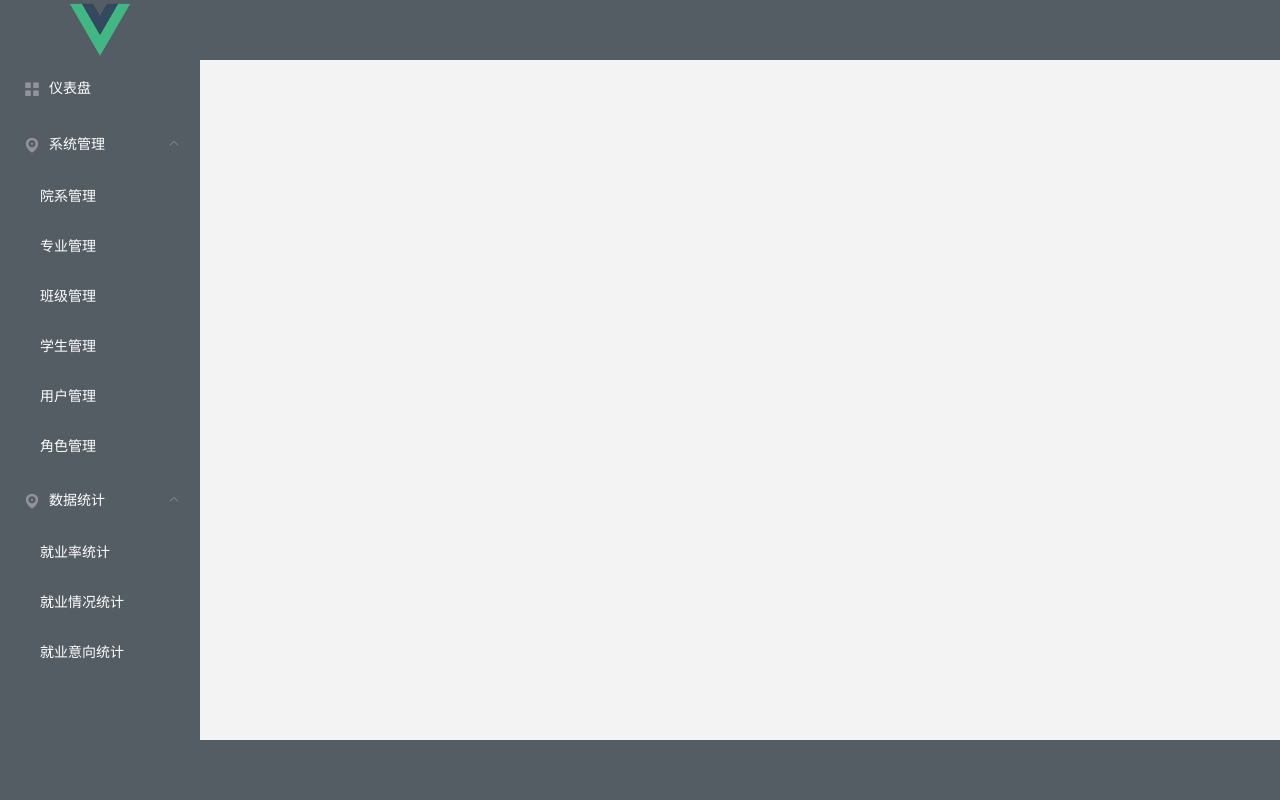
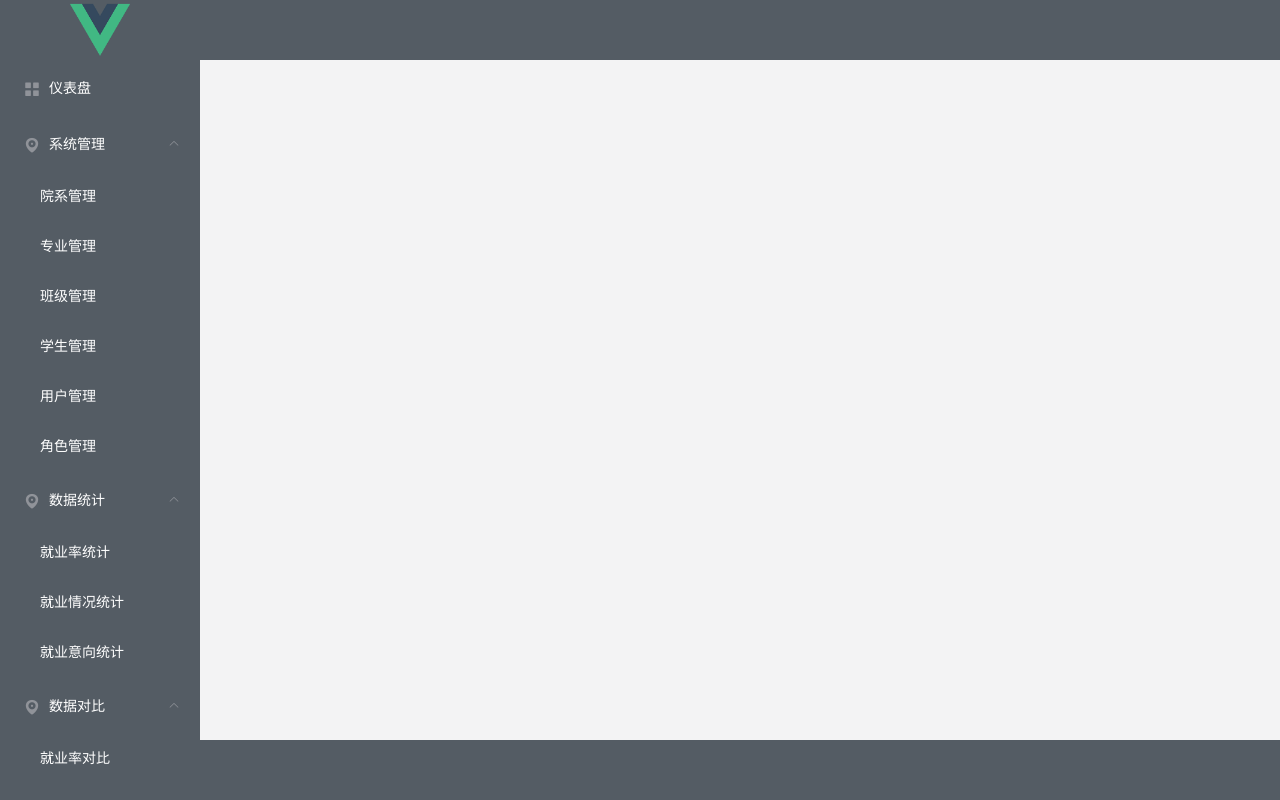
Before and after one commit to Nethercat7/yuio-web, a Vue app: page / in a window 1280 px wide. Built offline with nearby package versions, Linux system fonts and the light colour scheme.

Commit message:
添加就业率对比模块

```diff
--- a/src/layout/components/aside.vue
+++ b/src/layout/components/aside.vue
@@ -5,7 +5,7 @@
       background-color="#545c64"
       text-color="#fff"
       active-text-color="#ffd04b"
-      :default-openeds="['2','3']"
+      :default-openeds="['2', '3','4']"
     >
       <div>
         <img class="logo" src="../../assets/logo.png" alt="Logo" />
@@ -29,19 +29,43 @@
         <el-menu-item index="2-3" @click="$router.push('/system/class')"
           >班级管理</el-menu-item
         >
-        <el-menu-item index="2-4" @click="$router.push('/system/student')">学生管理</el-menu-item>
-        <el-menu-item index="2-5" @click="$router.push('/system/user')">用户管理</el-menu-item>
-        <el-menu-item index='2-6' @click="$router.push('/system/role')">角色管理</el-menu-item>
+        <el-menu-item index="2-4" @click="$router.push('/system/student')"
+          >学生管理</el-menu-item
+        >
+        <el-menu-item index="2-5" @click="$router.push('/system/user')"
+          >用户管理</el-menu-item
+        >
+        <el-menu-item index="2-6" @click="$router.push('/system/role')"
+          >角色管理</el-menu-item
+        >
       </el-submenu>
 
-      <el-submenu index='3'>
+      <el-submenu index="3">
         <template slot="title">
           <i class="el-icon-location"></i>
           <span>数据统计</span>
         </template>
-        <el-menu-item index="3-1" @click="$router.push('/statistics/eRate')">就业率统计</el-menu-item>
-        <el-menu-item index="3-2" @click="$router.push('/statistics/eStatus')">就业情况统计</el-menu-item>
-        <el-menu-item index="3-3" @click="$router.push('/statistics/eIntention')">就业意向统计</el-menu-item>
+        <el-menu-item index="3-1" @click="$router.push('/statistics/eRate')"
+          >就业率统计</el-menu-item
+        >
+        <el-menu-item index="3-2" @click="$router.push('/statistics/eStatus')"
+          >就业情况统计</el-menu-item
+        >
+        <el-menu-item
+          index="3-3"
+          @click="$router.push('/statistics/eIntention')"
+          >就业意向统计</el-menu-item
+        >
+      </el-submenu>
+
+      <el-submenu index="4">
+        <template slot="title">
+          <i class="el-icon-location"></i>
+          <span>数据对比</span>
+        </template>
+        <el-menu-item index="4-1" @click="$router.push('/compare/eRate')"
+          >就业率对比</el-menu-item
+        >
       </el-submenu>
     </el-menu>
   </el-aside>
--- a/src/router/index.js
+++ b/src/router/index.js
@@ -9,6 +9,7 @@ import Layout from '@/layout/'
 //各模块路由
 import system from './modules/system'
 import statistics from  './modules/statistics'
+import compare from './modules/compare'
 
 // 解决路由重复控制台报错
 const originalPush = Router.prototype.push;
@@ -22,7 +23,8 @@ const constantRoutes = [
         component: Layout
     },
     system,
-    statistics
+    statistics,
+    compare
 ]
 
 export default new Router({
--- /dev/null
+++ b/src/router/modules/compare.js
@@ -0,0 +1,18 @@
+import Layout from '@/layout/'
+
+let compare = {
+    path: '/compare',
+    name: 'Compare',
+    component: Layout,
+    meta: { title: '数据对比' },
+    children: [
+        {
+            path: 'eRate',
+            name: 'Employment Rate Compare',
+            component: () => import('@/views/compare/eRate'),
+            meta: { title: '就业率对比' }
+        }
+    ]
+}
+
+export default compare;
--- /dev/null
+++ b/src/views/compare/eRate/index.vue
@@ -0,0 +1,14 @@
+<template>
+  <div>
+    <h1>Employment Rate Compare</h1>
+  </div>
+</template>
+
+<script>
+export default {
+  name: "EmploymentRateCompare",
+};
+</script>
+
+<style>
+</style>
```
